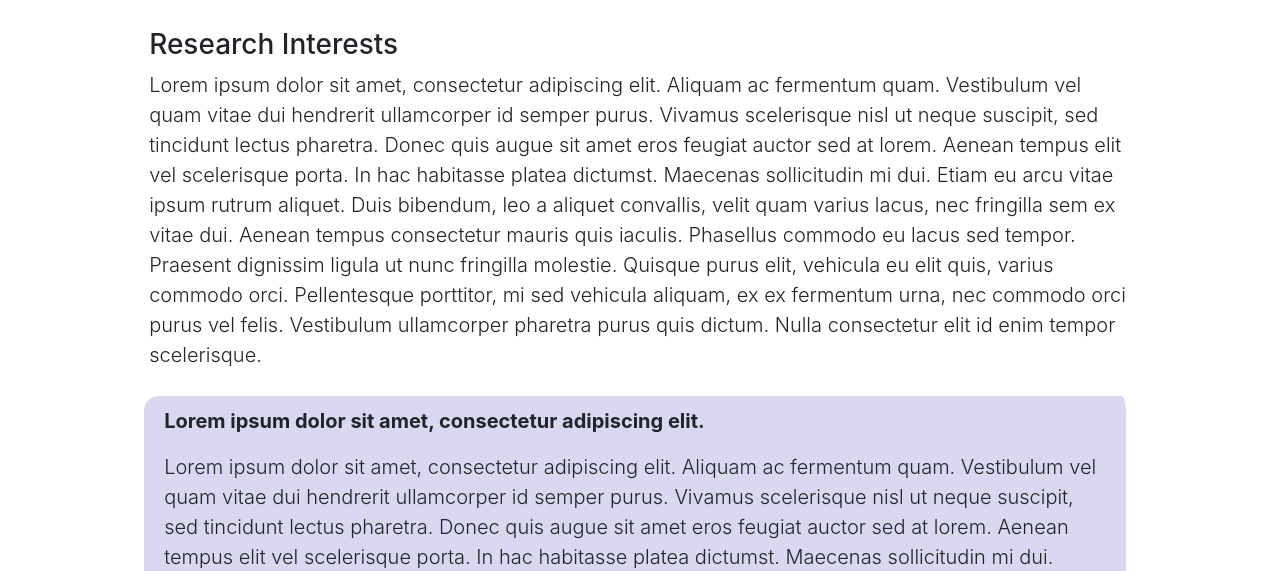
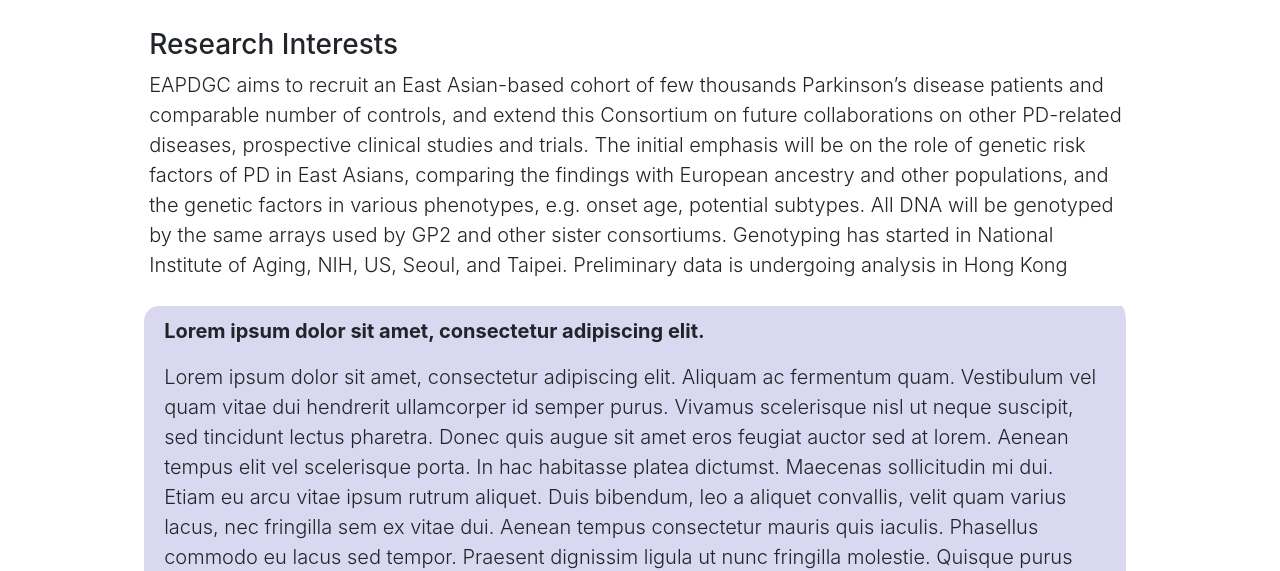
Before and after one commit to eapdgc/eapdgc.github.io, a plain HTML site: page research.html in a window 1280 px wide. Shown: the part 231-802 px from the top of the page. Drawn offline with nearby package versions, Linux system fonts and the light colour scheme.

Commit message:
Update research.html

```diff
--- a/research.html
+++ b/research.html
@@ -58,7 +58,9 @@
 
 				<h3>Research Interests</h3>
 				<p class="lead">
-					Lorem ipsum dolor sit amet, consectetur adipiscing elit. Aliquam ac fermentum quam. Vestibulum vel quam vitae dui hendrerit ullamcorper id semper purus. Vivamus scelerisque nisl ut neque suscipit, sed tincidunt lectus pharetra. Donec quis augue sit amet eros feugiat auctor sed at lorem. Aenean tempus elit vel scelerisque porta. In hac habitasse platea dictumst. Maecenas sollicitudin mi dui. Etiam eu arcu vitae ipsum rutrum aliquet. Duis bibendum, leo a aliquet convallis, velit quam varius lacus, nec fringilla sem ex vitae dui. Aenean tempus consectetur mauris quis iaculis. Phasellus commodo eu lacus sed tempor. Praesent dignissim ligula ut nunc fringilla molestie. Quisque purus elit, vehicula eu elit quis, varius commodo orci. Pellentesque porttitor, mi sed vehicula aliquam, ex ex fermentum urna, nec commodo orci purus vel felis. Vestibulum ullamcorper pharetra purus quis dictum. Nulla consectetur elit id enim tempor scelerisque.
+					EAPDGC aims to recruit an East Asian-based cohort of few thousands Parkinson’s disease patients and comparable number of controls, and extend this Consortium on future collaborations on other PD-related diseases, prospective clinical studies and trials. The initial emphasis will be on the role of genetic risk factors of PD in East Asians, comparing the findings with European ancestry and other populations, and the genetic factors in various phenotypes, e.g.  onset age, potential subtypes.
+
+					All DNA will be genotyped by the same arrays used by GP2 and other sister consortiums. Genotyping has started in National Institute of Aging, NIH, US, Seoul, and Taipei. Preliminary data is undergoing analysis in Hong Kong
 				</p>
 
 			<!-- Main Research Interests -->
```
